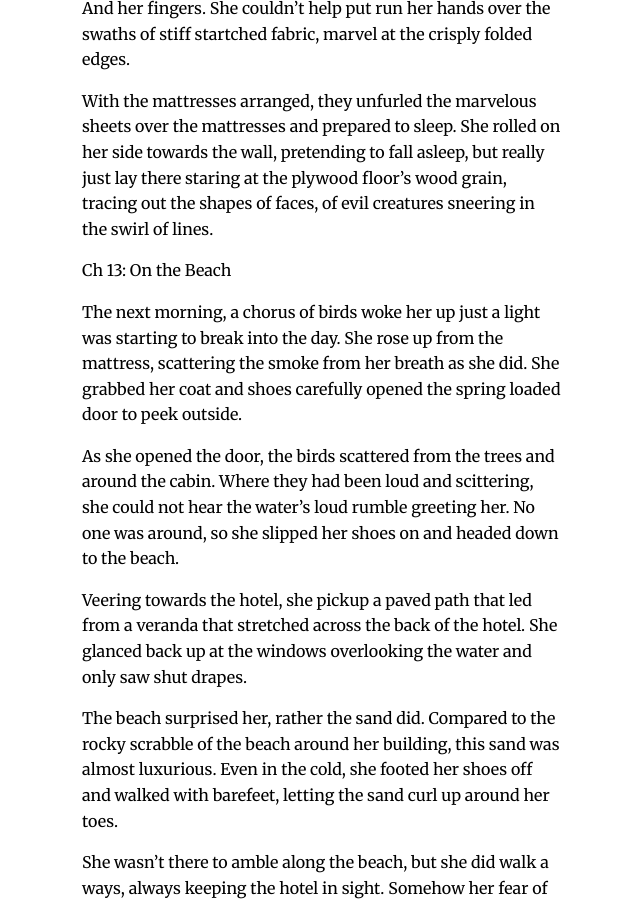
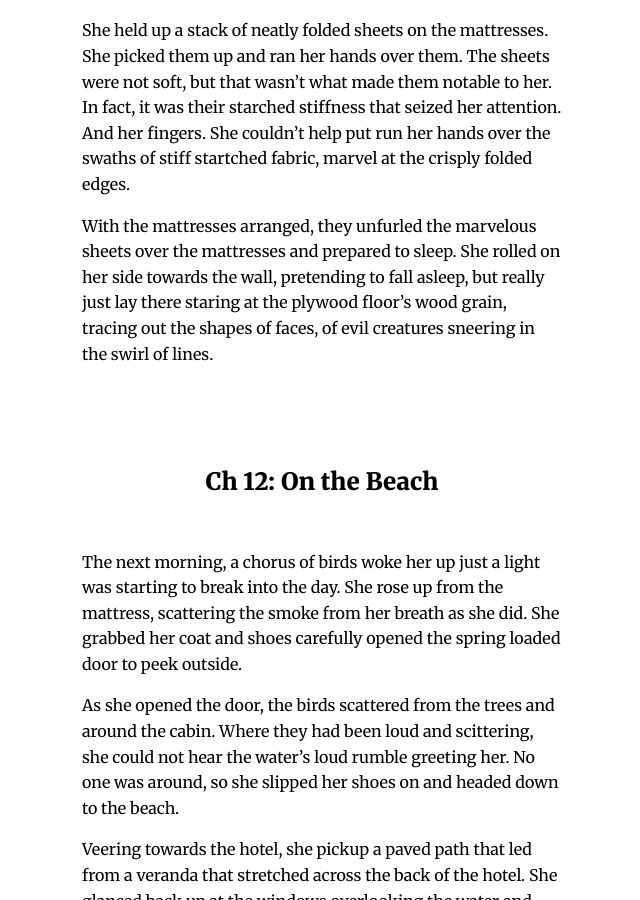
Before and after one commit to brodieaustin/building-300, a Jekyll site: the page built from index.markdown, in a window 1280 px wide and 900 px high, scrolled down 56232 px. Shown: the whole window, without its empty margins (318-958 px from the left). Built offline with Jekyll 4.4.1, drawn with Linux system fonts in a browser that asks for light colours; our own code applies the rules of GitHub Pages for plain Markdown files.

```diff
--- a/index.markdown
+++ b/index.markdown
@@ -674,7 +674,7 @@ The old man scooted around to sit side by side with her. In as covert a way as h
 
 Wordlessly, his finger traced the track for her. Her eye followed her finder. The tracks went quite far north. Up ahead on the map there seemed to be some kind of large green space by the water. Further past streets reasserted themselves in orderly grids. His finger stopped at the shoreside powerplant from which all of the streets seeemed to radiate.
 
-Chapter 11: The Hotel
+# Chapter 11: The Hotel #
 
 The cart's bump and rattle started as a annoying distraction, agitating her senses. But the further they traveled on those hobbled roads in the mute heat of the day, she grew more and more tired. Without realizing it, she had fallen asleep. A strong jolt from a particulary deep break in the road jolted her awake. She sat upright, almost in a panic, but saw the man sitting next to her, nodding off as well, and her senses refocused on their surroundings.
 
@@ -728,7 +728,7 @@ She held up a stack of neatly folded sheets on the mattresses. She picked them u
 
 With the mattresses arranged, they unfurled the marvelous sheets over the mattresses and prepared to sleep. She rolled on her side towards the wall, pretending to fall asleep, but really just lay there staring at the plywood floor's wood grain, tracing out the shapes of faces, of evil creatures sneering in the swirl of lines.
 
-Ch 13: On the Beach
+# Ch 12: On the Beach #
 
 The next morning, a chorus of birds woke her up just a light was starting to break into the day. She rose up from the mattress, scattering the smoke from her breath as she did. She grabbed her coat and shoes carefully opened the spring loaded door to peek outside.
 
@@ -812,6 +812,6 @@ The old man was waiting for her in the hallway, already cleaned up. She wondered
 
 Xavier reappeared, assessed them and said, "It will do. Come with me."
 
-Chapter 14: The Sandpiper
+# Chapter 14: The Sandpiper #
 
 They passed through another door and suddenly were standing in the hotel's lobby. She marveled to be surrounded by such clean, orderly surfaces. Everything from carpet, tiled floors, paint on the walls gleaming in the morning light. She marveled most at the light fixtures--glass cones and spheres suspended from the walls and ceilings. None of theme were broken, even chipped, and they were all, all of them, lit up, even in the full light of the day.
```
